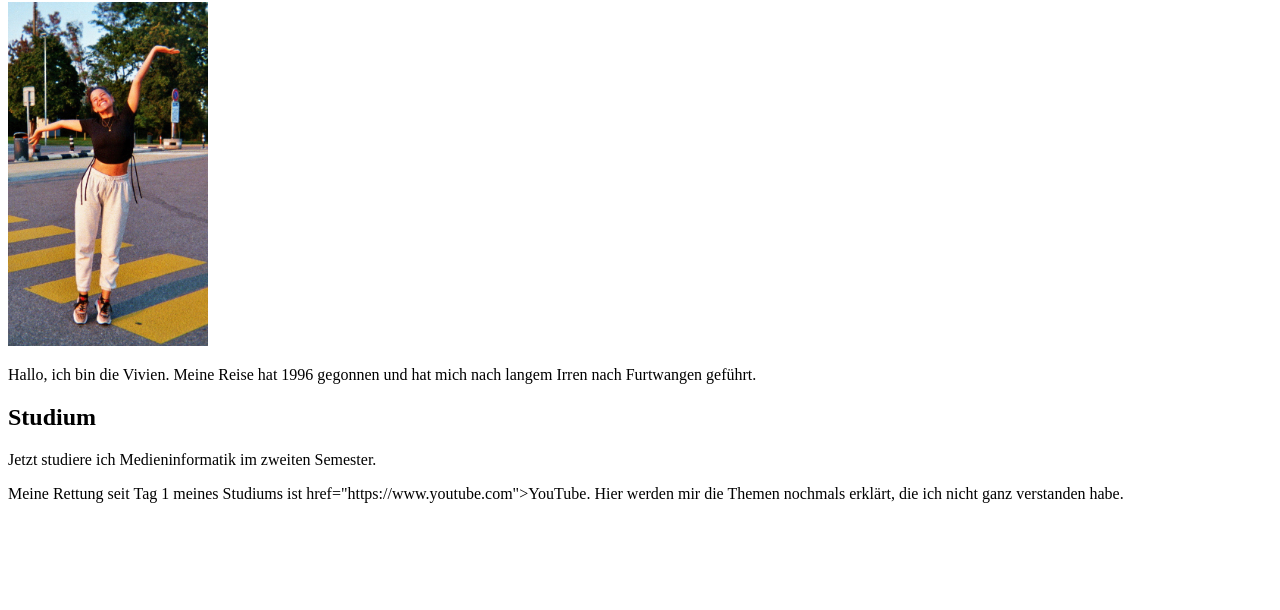
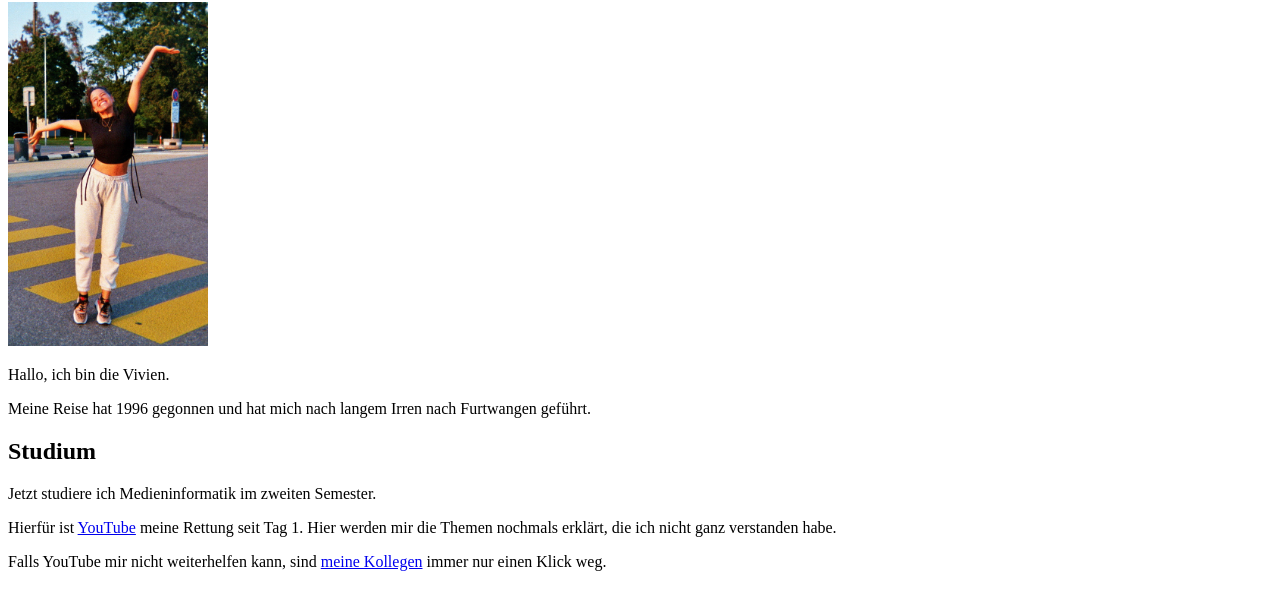
Before and after one commit to schoelvi/GIS_SoSe2021, a plain HTML site: page KW_41/vivien.html in a window 1280 px wide. Shown: the part 78-688 px from the top of the page. Drawn offline with Linux system fonts and the light colour scheme.

Commit message:
Teständerungen

```diff
--- a/KW_41/vivien.html
+++ b/KW_41/vivien.html
@@ -8,10 +8,12 @@
 <body>
 <h1>Meine Person</h1>
 <img src="vivien.JPG" width="200px">
-<p>Hallo, ich bin die Vivien. Meine Reise hat 1996 gegonnen und hat mich nach langem Irren nach Furtwangen geführt.</p>
+<p>Hallo, ich bin die Vivien.</p>
+<p>Meine Reise hat 1996 gegonnen und hat mich nach langem Irren nach Furtwangen geführt.</p>
 <h2>Studium</h2>
 <p>Jetzt studiere ich Medieninformatik im zweiten Semester.</p>
-<p>Meine Rettung seit Tag 1 meines Studiums ist <a> href="https://www.youtube.com">YouTube.</a> Hier werden mir die Themen nochmals erklärt, die ich nicht ganz verstanden habe.</p>
+<p>Hierfür ist <a href="https://www.youtube.com">YouTube</a> meine Rettung seit Tag 1. Hier werden mir die Themen nochmals erklärt, die ich nicht ganz verstanden habe.</p>
+<p>Falls YouTube mir nicht weiterhelfen kann, sind <a href="https://brotherbroadway.github.io/GIS-WiSe-2020-2021/Kapitel_1.1/Steckbrief/"> meine Kollegen</a> immer nur einen Klick weg.</p>
 
 
 
```
